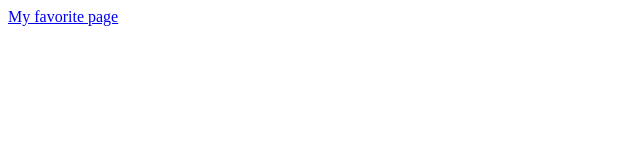
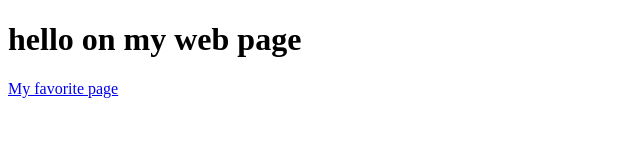
Before and after one commit to Nadolskyi/my-first, a plain HTML site: page index.html in a window 1280 px wide. Shown: the whole page, without its empty margins (0-640 px from the left). Drawn offline with Linux system fonts and the light colour scheme.

Commit message:
1 change

```diff
--- a/index.html
+++ b/index.html
@@ -4,6 +4,7 @@
         <title>Sample </title>
     </head>
     <body>
+        <h1>hello on my web page</h1>
         <a href="www.wikipedia.org">My favorite page</a>
     </body>
 </html>
```
